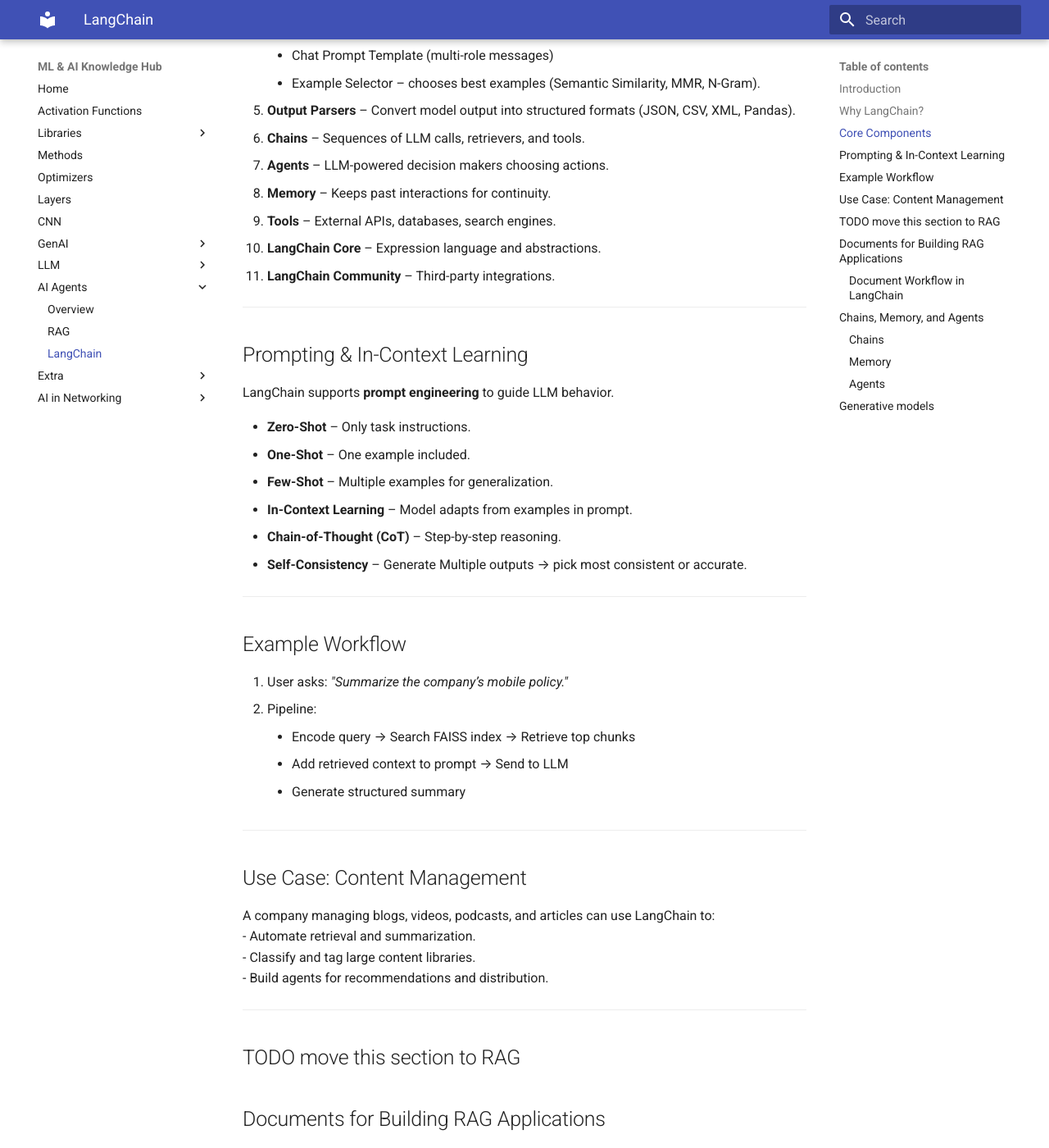
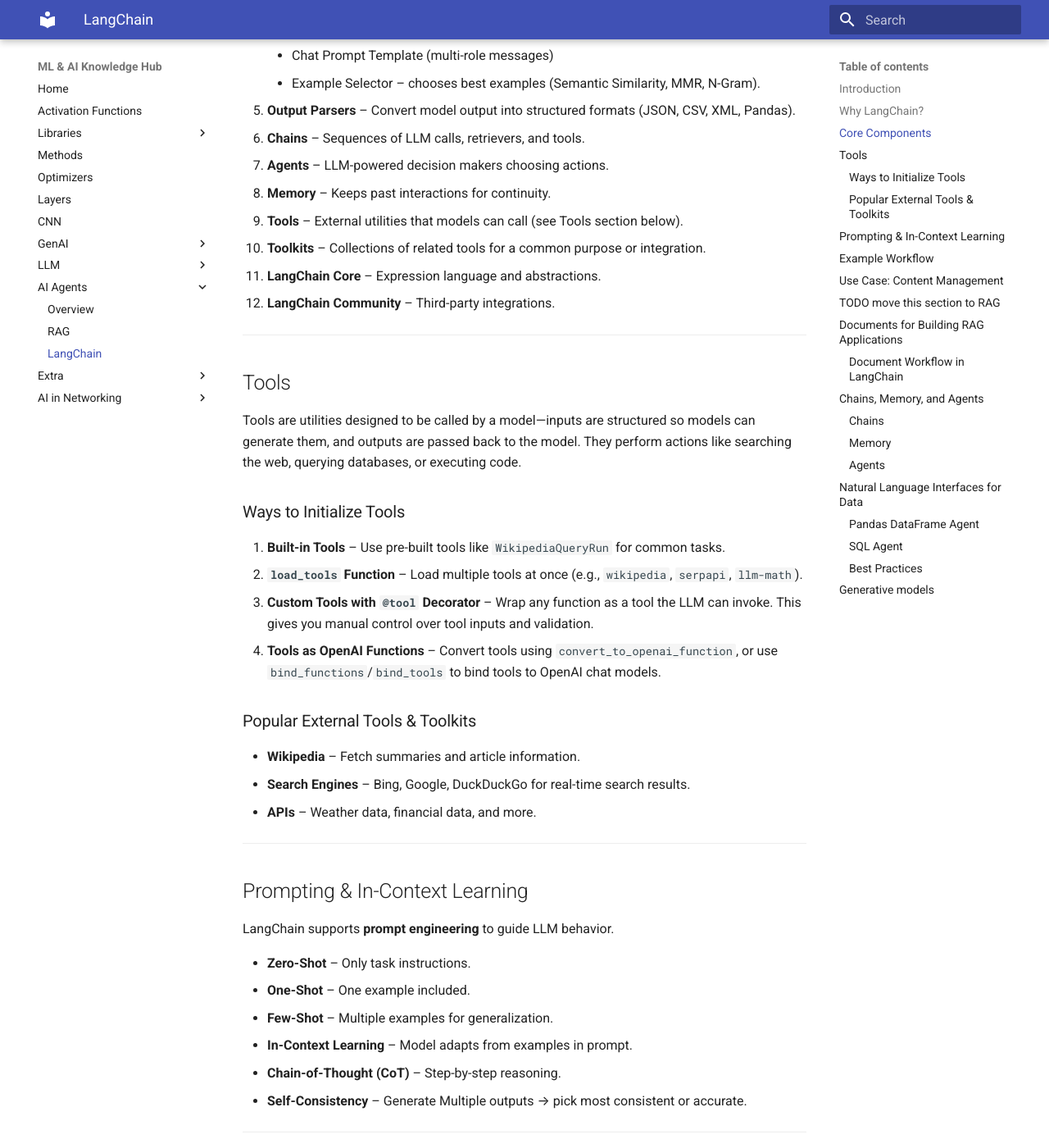
Before and after one commit to Medyan-Naser/machine_learning_projects, an MkDocs documentation site: the page built from docs/Agents/langchain.md, in a window 1280 px wide and 1400 px high, scrolled down 1203 px. Shown: the whole window at 82% size. Built offline with MkDocs 1.6.1 and Material for MkDocs 9.7.7, drawn with Linux system fonts in a browser that asks for light colours; some of the changed text lies outside the part shown.

Commit message:
improve docs for langchain Agent tools

```diff
--- a/docs/Agents/langchain.md
+++ b/docs/Agents/langchain.md
@@ -39,9 +39,29 @@
 6. **Chains** – Sequences of LLM calls, retrievers, and tools.
 7. **Agents** – LLM-powered decision makers choosing actions.
 8. **Memory** – Keeps past interactions for continuity.
-9. **Tools** – External APIs, databases, search engines.
-10. **LangChain Core** – Expression language and abstractions.
-11. **LangChain Community** – Third-party integrations.
+9. **Tools** – External utilities that models can call (see Tools section below).
+10. **Toolkits** – Collections of related tools for a common purpose or integration.
+11. **LangChain Core** – Expression language and abstractions.
+12. **LangChain Community** – Third-party integrations.
+
+---
+
+## Tools
+
+Tools are utilities designed to be called by a model—inputs are structured so models can generate them, and outputs are passed back to the model. They perform actions like searching the web, querying databases, or executing code.
+
+### Ways to Initialize Tools
+
+1. **Built-in Tools** – Use pre-built tools like `WikipediaQueryRun` for common tasks.
+2. **`load_tools` Function** – Load multiple tools at once (e.g., `wikipedia`, `serpapi`, `llm-math`).
+3. **Custom Tools with `@tool` Decorator** – Wrap any function as a tool the LLM can invoke. This gives you manual control over tool inputs and validation.
+4. **Tools as OpenAI Functions** – Convert tools using `convert_to_openai_function`, or use `bind_functions`/`bind_tools` to bind tools to OpenAI chat models.
+
+### Popular External Tools & Toolkits
+
+- **Wikipedia** – Fetch summaries and article information.
+- **Search Engines** – Bing, Google, DuckDuckGo for real-time search results.
+- **APIs** – Weather data, financial data, and more.
 
 ---
 
@@ -182,6 +202,29 @@
 
 ---
 
+## Natural Language Interfaces for Data
+
+LangChain enables querying data using natural language, making data analysis accessible without deep technical skills.
+
+### Pandas DataFrame Agent
+
+- Analyze and visualize data by asking natural language questions.
+- The agent generates Python code that directly interacts with your DataFrame—filtering, aggregating, and visualizing.
+- Created with `create_pandas_dataframe_agent`.
+
+### SQL Agent
+
+- Translates natural language queries to SQL and retrieves results from databases.
+- Setup: Create a Python virtual environment → install LangChain and LLM libraries → launch SQL server → build a database connector.
+
+### Best Practices
+
+- Use **sandboxed environments** for code execution.
+- Design **clear prompts** and **validate LLM analysis** with human expertise.
+- Iteratively refine queries for accurate results.
+
+---
+
 ## Generative models
 Generative models understand and capture the underlying patterns and data distribution to resemble the given data sets. Generative models are applicable in generating images, text, and music, augmenting data, discovering drugs, and detecting anomalies.
 
```
